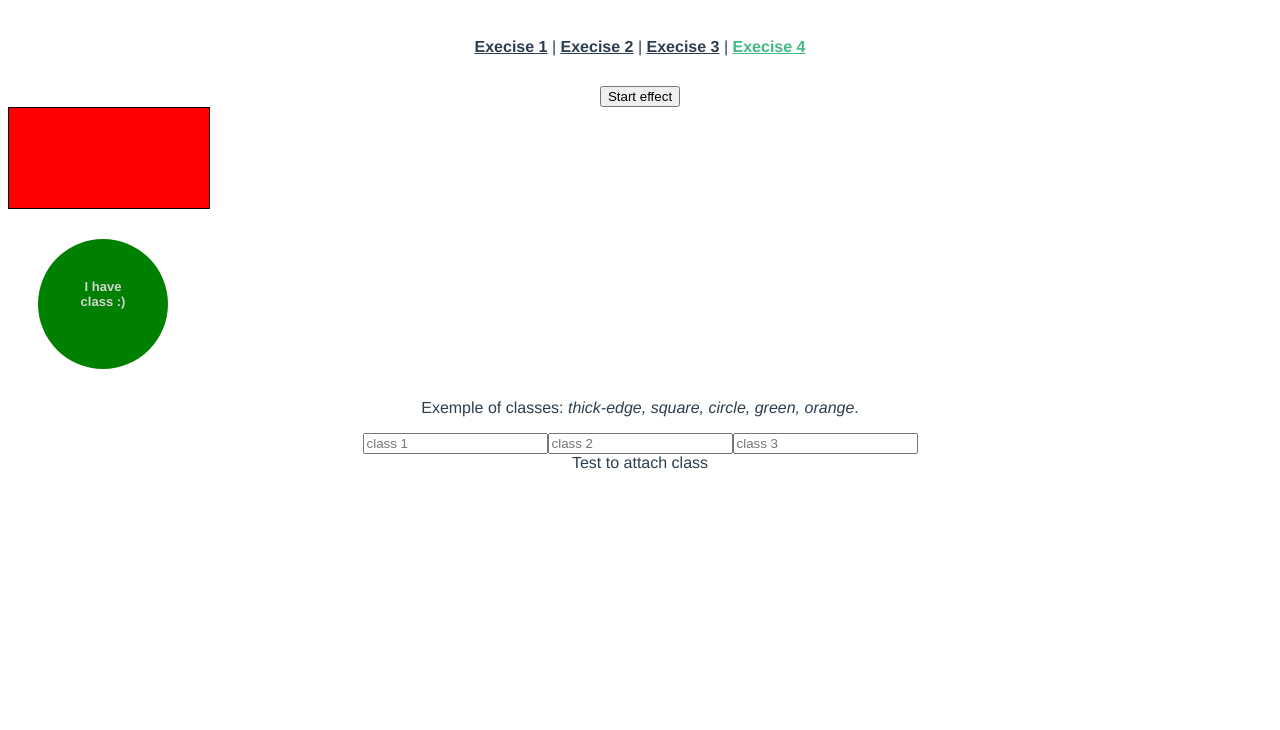
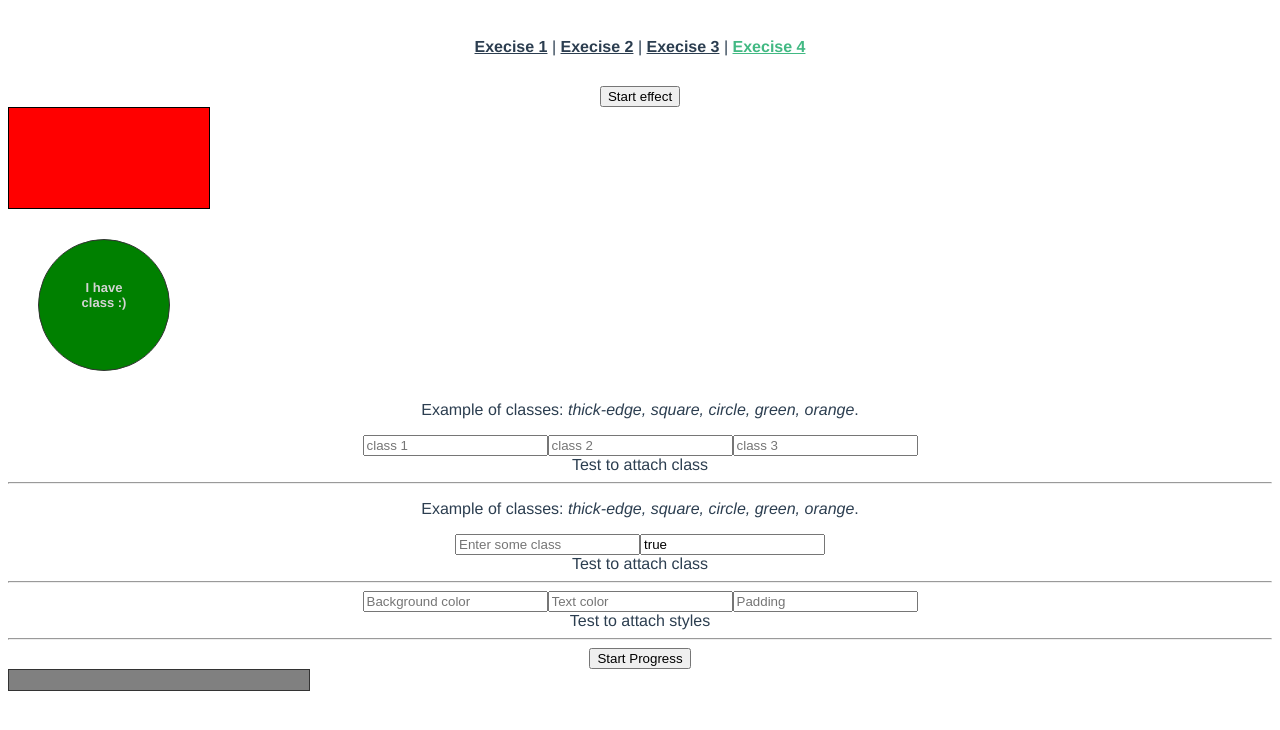
Before and after one commit to SamirSales/vue-course-exercises, a Vue app: page /#/exercise/4 in a window 1280 px wide. Shown: the top 730 px of the page. Built offline with nearby package versions, Linux system fonts and the light colour scheme.

Commit message:
exercise 4

```diff
--- a/src/views/Exercise4.vue
+++ b/src/views/Exercise4.vue
@@ -10,11 +10,40 @@
         <div :class="['circle', 'green']">I have class :)</div>
 
         <div>
-          <p>Exemple of classes: <i>thick-edge, square, circle, green, orange</i>.</p>
+          <p>Example of classes: <i>thick-edge, square, circle, green, orange</i>.</p>
           <input type="text" placeholder="class 1" v-model="class1"/>
           <input type="text" placeholder="class 2" v-model="class2"/>
           <input type="text" placeholder="class 3" v-model="class3"/>
           <div :class="[class1, class2, class3]">Test to attach class</div>
+        </div>
+
+        <hr />
+
+        <div>
+          <p>Example of classes: <i>thick-edge, square, circle, green, orange</i>.</p>
+          <input type="text" placeholder="Enter some class" v-model="class4"/>
+          <input type="text" placeholder="Enter true/false" v-model="trueOrFalseText"/>
+          <div :class="[trueOrFalseText === 'true' ? class4 : '']">Test to attach class</div>
+        </div>
+
+        <hr />
+
+        <div>
+          <input type="text" placeholder="Background color" v-model="style1"/>
+          <input type="text" placeholder="Text color" v-model="style2"/>
+          <input type="text" placeholder="Padding" v-model="style3"/>
+          <div
+            :style="{backgroundColor: style1, color: style2, padding: style3}"
+          >Test to attach styles</div>
+        </div>
+
+        <hr />
+
+        <div>
+          <button @click="startProgress()">Start Progress</button>
+          <div class="progress-bar-content">
+            <div class="progress-bar" :style="{width: (progressWidth + '%')}"></div>
+          </div>
         </div>
     </div>
 </template>
@@ -27,6 +56,13 @@ export default {
       class1: "",
       class2: "",
       class3: "",
+      class4: "",
+      trueOrFalseText: "true",
+
+      style1: "",
+      style2: "",
+      style3: "",
+      progressWidth: 0
     }
   },
 
@@ -35,6 +71,14 @@ export default {
         setInterval(() => {
           this.highlighted = !this.highlighted;
         }, 500);
+      },
+
+      startProgress(){
+        setInterval(() => {
+          if(this.progressWidth < 100){
+            this.progressWidth += 5;
+          }
+        }, 700);
       }
   }
 }
@@ -62,6 +106,7 @@ export default {
   width: 50px;
   margin: 30px;
   border-radius: 100%;
+  border: solid 1px #333333;
   font-size: 13px;
   font-weight: 800;
   padding: 40px;
@@ -72,6 +117,7 @@ export default {
   width: 50px;
   margin: 30px;
   border-radius: 0%;
+  border: solid 1px #333333;
   font-size: 13px;
   font-weight: 800;
   padding: 40px;
@@ -88,6 +134,19 @@ export default {
 }
 
 .thick-edge{
-  border: solid 4px #000;
+  border: solid 4px #000 !important;
+}
+
+.progress-bar-content{
+  height: 20px;
+  width: 300px;
+  background-color: gray;
+  border: solid 1px #333333;
+}
+
+.progress-bar{
+  height: 20px;
+  width: 0%;
+  background-color: green;
 }
 </style>
```
